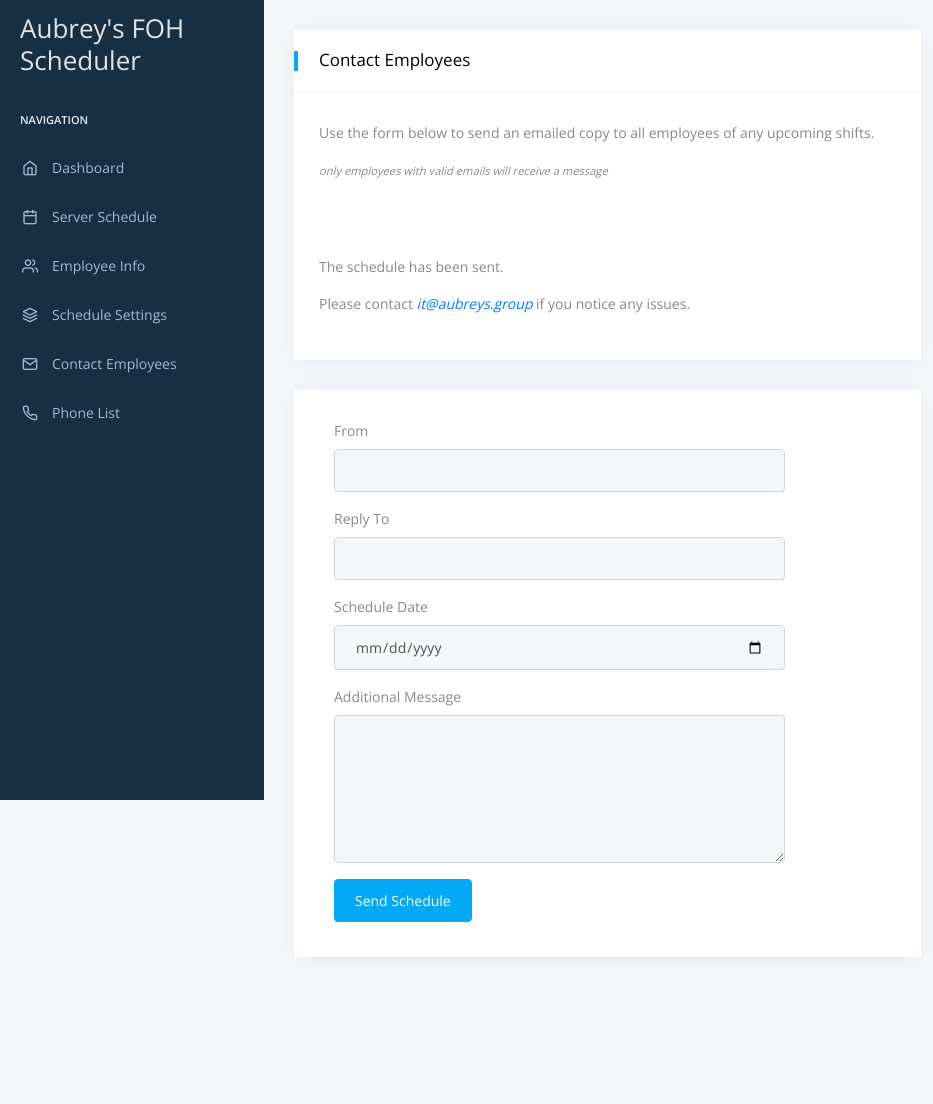
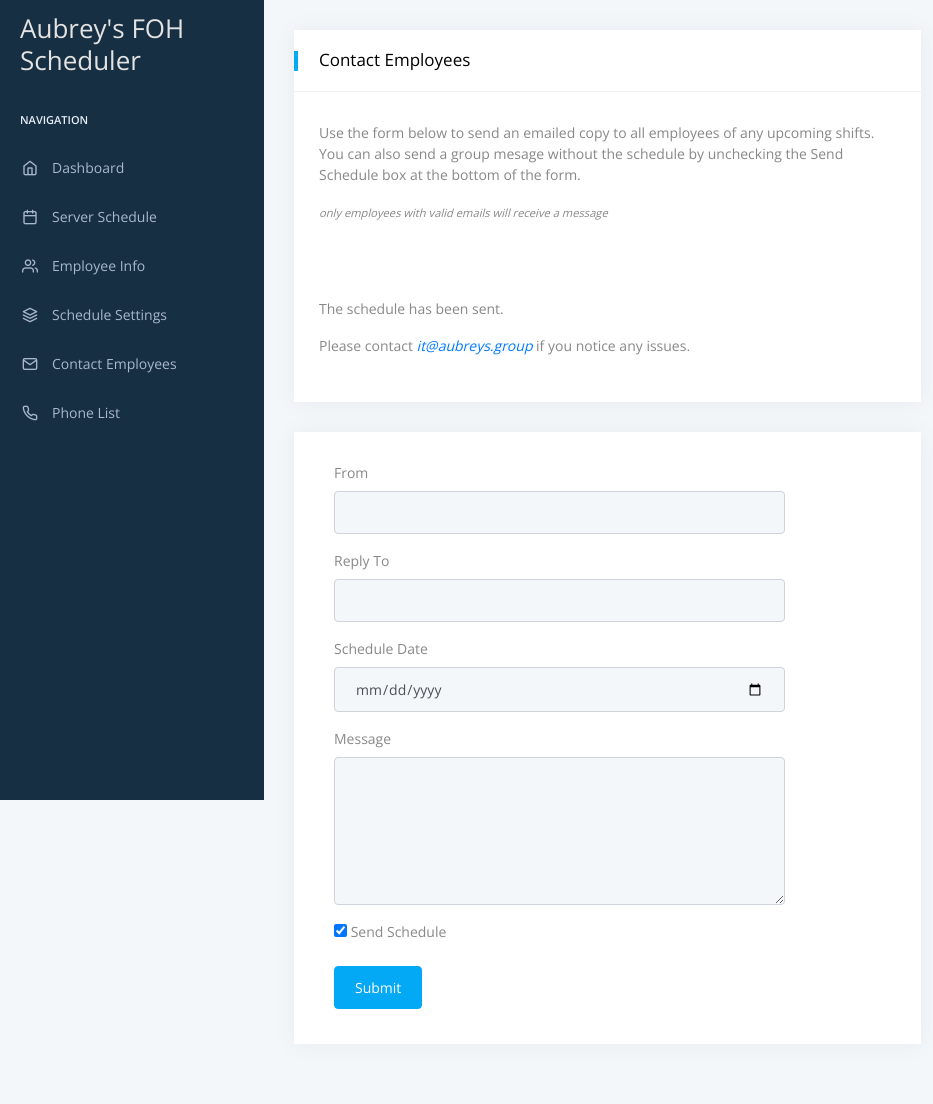
Before and after one commit to aubreys-it/aubreys-ssc, a Flask app: template templates/home/contact.html in a window 1280 px wide. Shown: the whole page, without its empty margins (0-933 px from the left). Before the commit the page ends 922 px from the top, so only its background shows below. Run offline with Flask 2, Linux system fonts and the light colour scheme; the template is opened without the code that fills it, so the values that code supplies are empty; some libraries are stand-ins or nearby versions.

Commit message:
Add Group Messaging

```diff
--- a/app.py
+++ b/app.py
@@ -189,7 +189,10 @@ def contact():
         dateString = f"{year}{month}{day}"
         dateValue = f"{year}-{month}-{day}"
 
-        postDict['html'] = render_template('home/schedule.html', user=user, schedule=getCalendar(user['locId'], dateString), footer=getFooter(user['locId']), dateValue=dateValue)
+        if request.form.get("sendSchedule"):
+            postDict['html'] = render_template('home/schedule.html', user=user, schedule=getCalendar(user['locId'], dateString), footer=getFooter(user['locId']), dateValue=dateValue)
+        else:
+            postDict['html'] = ''
 
         response = sendMessage(postDict)
 
--- a/templates/home/contact.html
+++ b/templates/home/contact.html
@@ -27,7 +27,8 @@
                                             <h5>Contact Employees</h5>
                                         </div>
                                         <div class="card-body" {% if rq_method == "POST" %}hidden{% endif %}>
-                                            <p>Use the form below to send an emailed copy to all employees of any upcoming shifts.</p>
+                                            <p>Use the form below to send an emailed copy to all employees of any upcoming shifts.<br/>
+                                            You can also send a group mesage without the schedule by unchecking the Send Schedule box at the bottom of the form.</p>
                                             <p><i><small>only employees with valid emails will receive a message</small></i></p>
                                         </div>
                                         <div class="card-body" {% if rq_method == "GET" %}hidden{% endif %}>
@@ -54,12 +55,16 @@
                                                         value="{{ schedDate }}"/>
                                                 </div>
                                                 <div class="form-group col-10">
-                                                    <label for="additionalMessage">Additional Message</label>
+                                                    <label for="additionalMessage">Message</label>
                                                     <textarea class="form-control" rows="6" name="additionalMessage" id="additionalMessage"></textarea>
                                                 </div>
                                                 <div class="form-group col-10">
+                                                    <input type="checkbox" id="sendSchedule" name="sendSchedule" value="sendSchedule" checked />
+                                                    <label for="sendSchedule">Send Schedule</label>
+                                                </div>
+                                                <div class="form-group col-10">
                                                     <button id="sendSchedule" class="btn btn-primary float-left" name="command" value="submit">
-                                                        Send Schedule
+                                                        Submit
                                                     </button>
                                                 </div>
                                             </form>
--- a/templates/home/index.html
+++ b/templates/home/index.html
@@ -38,6 +38,12 @@
                                     <div class="card Recent-Users">
                                         <div class="card-header">
                                             <h5>Program Updates</h5>
+                                        </div>
+                                        <div class="card-block px-0 py-3">
+                                            <p style="margin-left: 25px;margin-right: 25px">
+                                                <b>Group Messaging - 2023.04.27</b><br/>
+                                                You can now send a group message to all employees without sending the schedule. Just uncheck the Send Schedule box at the bottom of the Contact Employees form.<br/>
+                                            </p>
                                         </div>
                                         <div class="card-block px-0 py-3">
                                             <p style="margin-left: 25px;margin-right: 25px">
```
